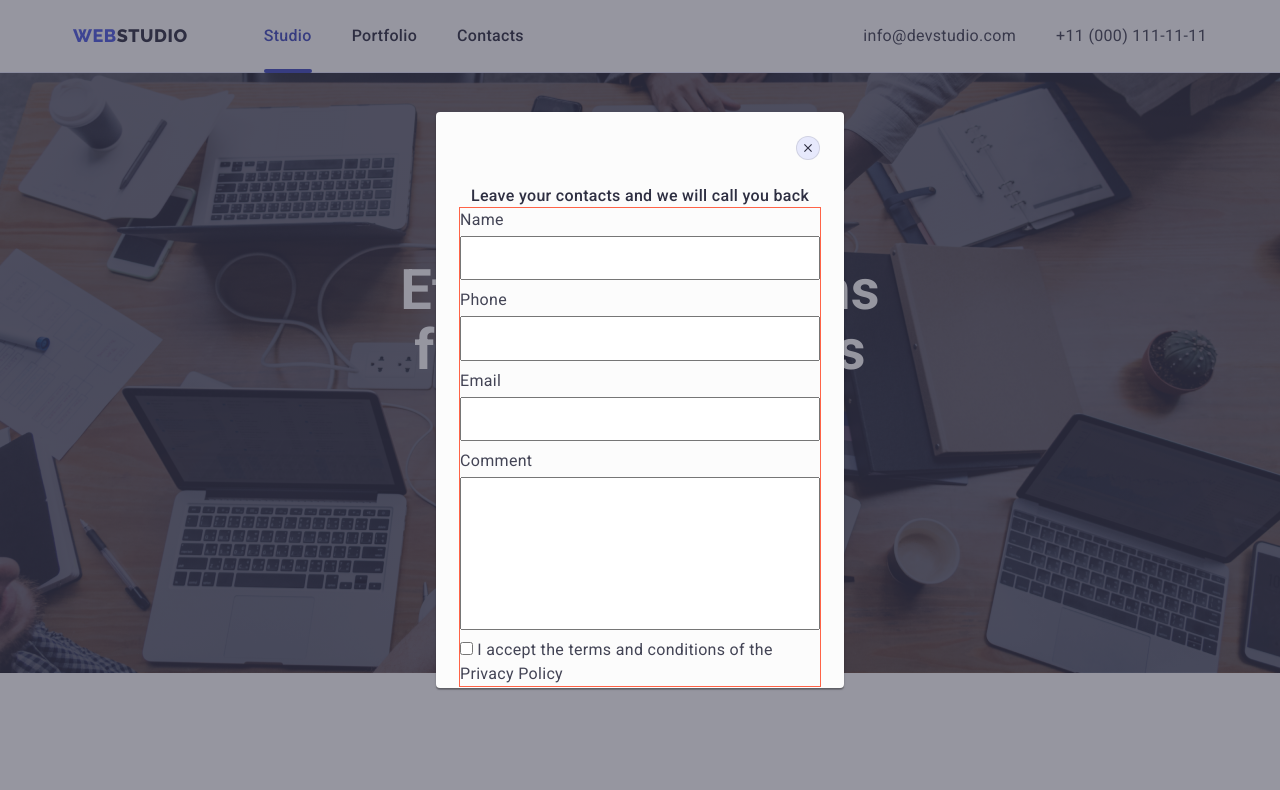
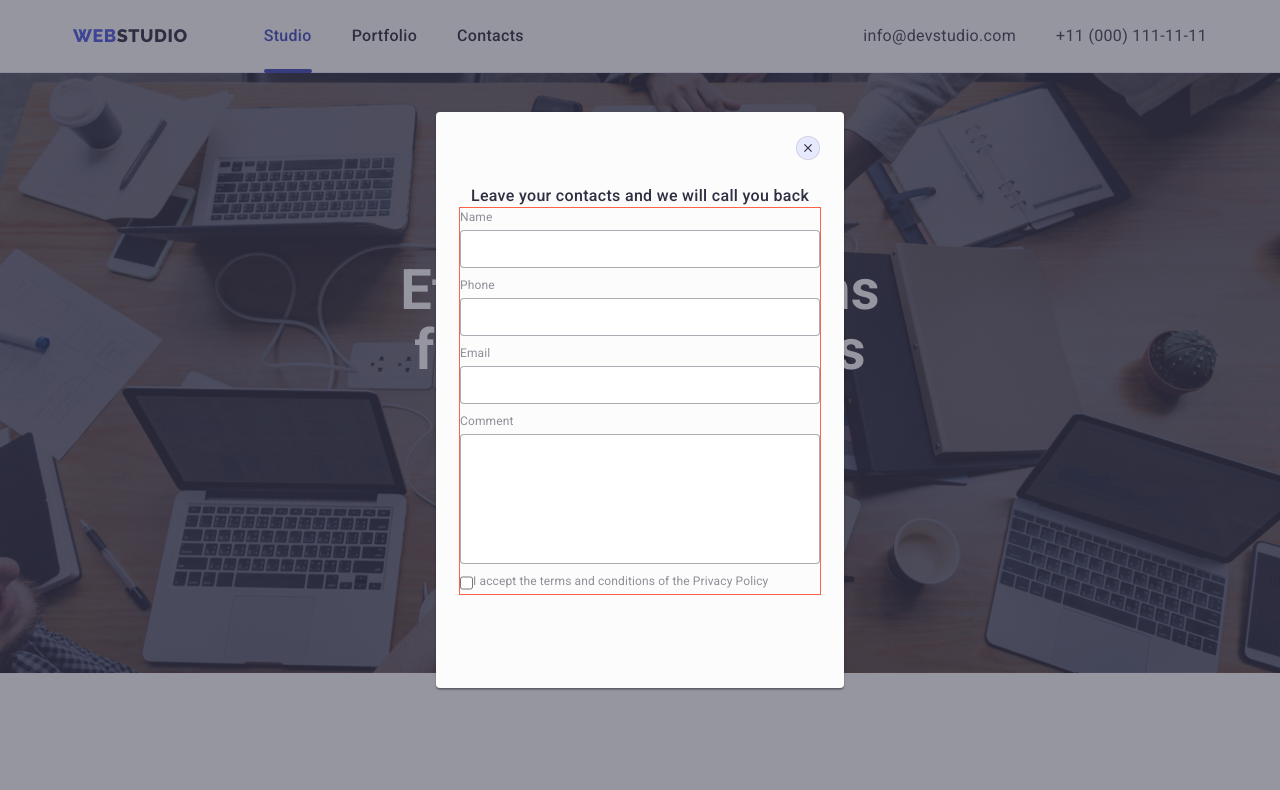
Before and after one commit to DenysPetroff/goit-markup-hw-06, a plain HTML site: page index.html in a window 1280 px wide. Both pictures are taken after a click on the button "Order Service". Shown: the top 790 px of the page. Drawn offline with nearby package versions, Linux system fonts and the light colour scheme.

Commit message:
hw-06-20230322

```diff
--- a/css/styles.css
+++ b/css/styles.css
@@ -726,9 +726,7 @@ margin-bottom: 0;}
         text-align: center;
         color: var(--headings-dark-color);
     }
-    textarea {
-        resize: none;
-    }
+
 
     .form-modal {
         width: 360px;
@@ -746,8 +744,52 @@ margin-bottom: 0;}
         padding-bottom: 11px;
         padding-left: 16px;
         padding-right: 16px;
+        border-radius: 4px;
+        border: 1px solid rgba(46,47,66,0.4);
+        font-family: 'Roboto';
+        font-style: normal;
+        font-weight: 400;
+        font-size: 12px;
+        letter-spacing: 0.04em;
+        color: rgba(46, 47, 66, 0.4);
+        line-height: 117%;
 
     }
     .modal-form-field label{
         margin-bottom: 4px;
+        font-family: 'Roboto';
+            font-style: normal;
+            font-weight: 400;
+            font-size: 12px;
+            letter-spacing: 0.01em;
+            color: #8E8F99;
     }
+    .modal-form-field.accept-form {
+        flex-direction: row;
+    }
+    .modal-form-field textarea {
+        resize: none;
+        padding-top: 8px;
+        padding-left: 16px;
+        padding-bottom: 8px;
+        padding-right: 16px;
+        border-radius: 4px;
+            border: 1px solid rgba(46, 47, 66, 0.4);
+            font-family: 'Roboto';
+            font-style: normal;
+            font-weight: 400;
+            font-size: 12px;
+            letter-spacing: 0.04em;
+            color: rgba(46, 47, 66, 0.4);
+            line-height: 117%;
+
+    }
+    .modal-form-field textarea::placeholder {
+        font-family: 'Roboto';
+            font-style: normal;
+            font-weight: 400;
+            font-size: 12px;
+            letter-spacing: 0.04em;
+            color: rgba(46, 47, 66, 0.4);
+            line-height: 117%;
+    }
--- a/index.html
+++ b/index.html
@@ -507,7 +507,7 @@
             >
             </textarea>
           </div>
-          <div class="modal-form-accept">
+          <div class="modal-form-field accept-form">
             <input
               type="checkbox"
               name="accept"
```
